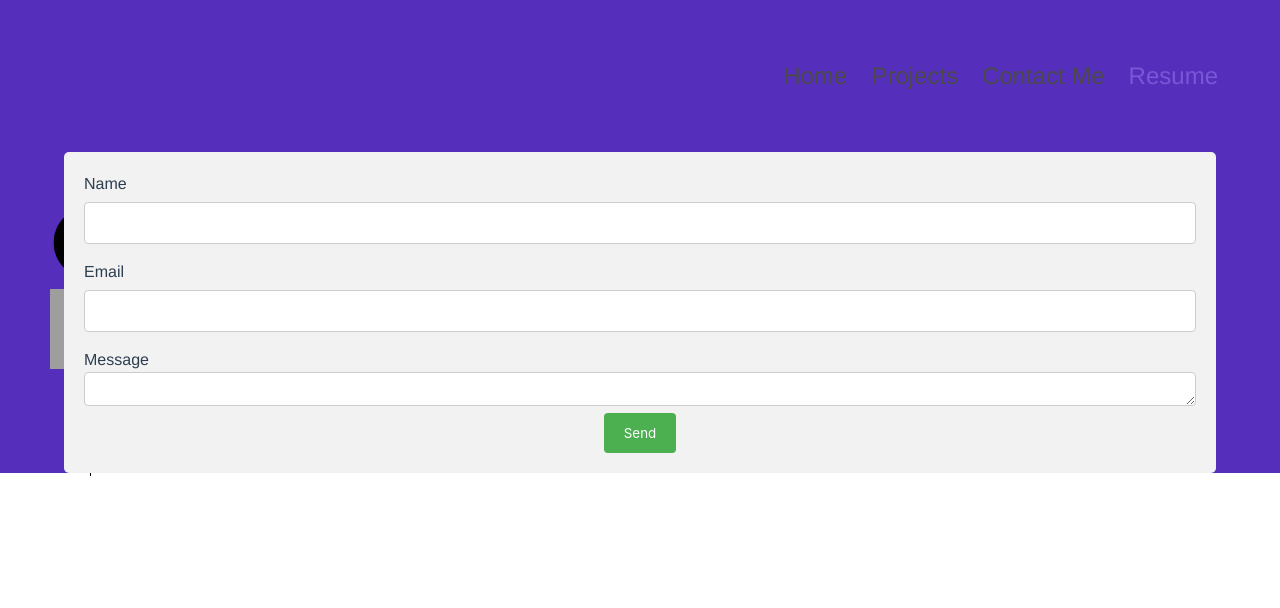
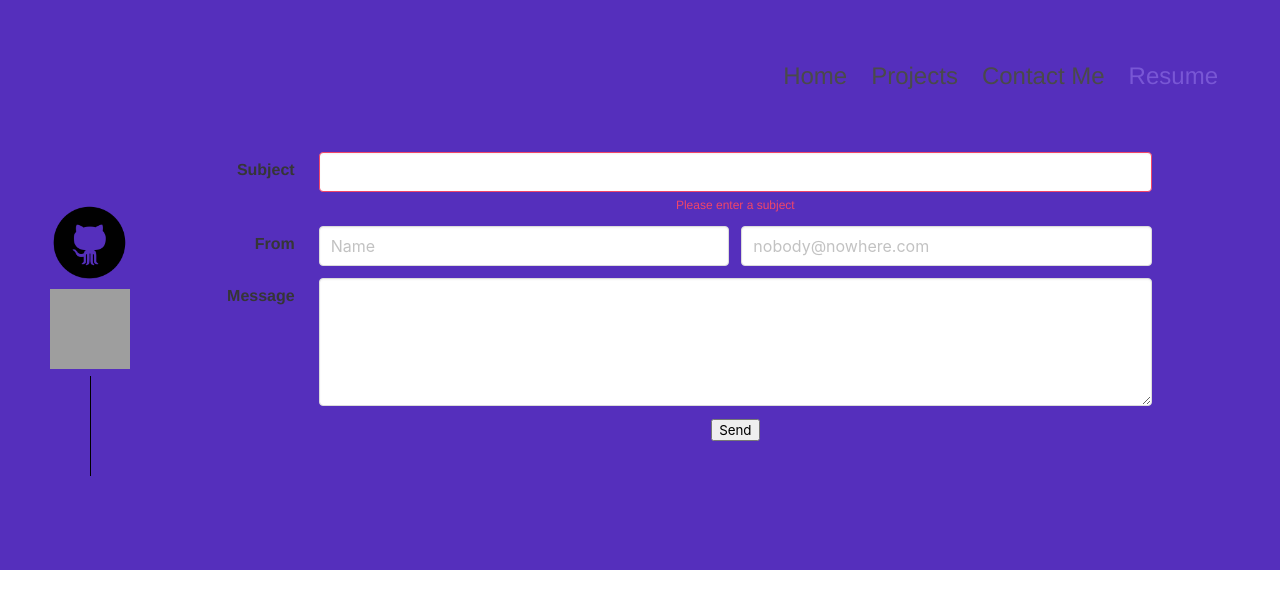
Before and after one commit to svalenzuela1/vue-portfolio, a Vue app: page /#/contact in a window 1280 px wide. Shown: the top 608 px of the page. Built offline with nearby package versions, Linux system fonts and the light colour scheme; grey boxes are pictures that could not be loaded.

Commit message:
able to get form to work with buefy elements

```diff
--- a/package.json
+++ b/package.json
@@ -20,7 +20,6 @@
     "@vue/cli-plugin-eslint": "~4.5.0",
     "@vue/cli-plugin-router": "~4.5.0",
     "@vue/cli-service": "~4.5.0",
-    "axios": "^0.21.1",
     "babel-eslint": "^10.1.0",
     "eslint": "^6.7.2",
     "eslint-plugin-vue": "^6.2.2",
--- a/src/router/index.js
+++ b/src/router/index.js
@@ -4,7 +4,6 @@ import Home from '../views/Home.vue'
 import Projects from '../views/Projects.vue'
 import Contact from '../views/Contact.vue'
 import Successful from "../views/Successful"
-import SubmissionFail from '../views/Failure'
 
 Vue.use(VueRouter)
 
@@ -18,10 +17,6 @@ const routes = [
     path: '/projects',
     name: 'Projects',
     component: Projects,
-    // route level code-splitting
-    // this generates a separate chunk (about.[hash].js) for this route
-    // which is lazy-loaded when the route is visited.
-    // component: () => import(/* webpackChunkName: "about" */ '../views/Projects.vue')
   },
   {
     path: '/contact',
@@ -32,11 +27,6 @@ const routes = [
     path: '/thanks',
     name: 'Successful',
     component: Successful
-  },
-  {
-    path: '/404',
-    name: 'Failure',
-    component: SubmissionFail
   }
 ]
 
--- a/src/views/Contact.vue
+++ b/src/views/Contact.vue
@@ -1,16 +1,41 @@
 <template>
-  <div class="container">
-      <form class="contact-form" @submit.prevent="sendEmail">
-        <label>Name</label>
-        <input type="text" name="user_name">
-        <label>Email</label>
-        <input type="email" name="user_email">
-        <label>Message</label>
-        <textarea name="message"></textarea>
+<!--  <div class="container">-->
+<!--      <form class="contact-form" @submit.prevent="sendEmail">-->
+<!--        <label>Name</label>-->
+<!--        <input type="text" name="user_name">-->
+<!--        <label>Email</label>-->
+<!--        <input type="email" name="user_email">-->
+<!--        <label>Message</label>-->
+<!--        <textarea name="message"></textarea>-->
 
 
-        <input type="submit" value="Send" v-on:click="$router.push('/thanks')">
-      </form>
+<!--        <input type="submit" value="Send" v-on:click="sendEmail">-->
+<!--      </form>-->
+<!--  </div>-->
+
+  <div class="contact-sheet">
+    <section>
+      <form class="contact-form" @submit.prevent="sendEmail">
+    <b-field horizontal label="Subject" type="is-danger" message="Please enter a subject">
+      <b-input name="subject" expanded></b-input>
+    </b-field>
+
+    <b-field horizontal label="From">
+      <b-input name="user_name" placeholder="Name" expanded></b-input>
+      <b-input name="user_email" type="email" placeholder="nobody@nowhere.com" expanded></b-input>
+    </b-field>
+
+    <b-field horizontal label="Message">
+      <b-input type="textarea" name="message"></b-input>
+    </b-field>
+
+    <b-field horizontal><!-- Label left empty for spacing -->
+      <p class="control">
+        <input type="submit" value="Send" v-on:click="sendEmail">
+      </p>
+    </b-field>
+        </form>
+    </section>
   </div>
     </template>
 
@@ -23,19 +48,7 @@ export default {
     sendEmail: (e) => {
       emailjs.sendForm('service_u1jml2x', 'template_hctlnqq', e.target, 'user_OdKcH5LzTxMskLqSISB0r')
 
-      this.$router.push('/thanks')
-
-      // .then((result) => {
-      //   console.log('SUCCESS!', result.status, result.text);
-      //   this.$router.push('thanks')
-      // }, (error) => {
-      //   console.log('FAILED...', error);
-      //   this.$router.push('404')
-      // });
-
-      this.user_name = ''
-      this.user_email = ''
-      this.message = ''
+      alert('Thank you for your email!')
 
     }
   }
@@ -50,50 +63,50 @@ export default {
 }
 </style>
 
-<style>
-.contact-sheet{
-  padding-left: 10%;
-  padding-right: 10%;
-  padding-bottom: 10%;
-}
+<!--<style>-->
+<!--.contact-sheet{-->
+<!--  padding-left: 10%;-->
+<!--  padding-right: 10%;-->
+<!--  padding-bottom: 10%;-->
+<!--}-->
 
-* {box-sizing: border-box;}
+<!--* {box-sizing: border-box;}-->
 
-.container {
-  display: block;
-  margin:auto;
-  text-align: center;
-  border-radius: 5px;
-  background-color: #f2f2f2;
-  padding: 20px;
-  width: 50%;
-}
+<!--.container {-->
+<!--  display: block;-->
+<!--  margin:auto;-->
+<!--  text-align: center;-->
+<!--  border-radius: 5px;-->
+<!--  background-color: #f2f2f2;-->
+<!--  padding: 20px;-->
+<!--  width: 50%;-->
+<!--}-->
 
-label {
-  float: left;
-}
+<!--label {-->
+<!--  float: left;-->
+<!--}-->
 
-input[type=text], [type=email], textarea {
-  width: 100%;
-  padding: 12px;
-  border: 1px solid #ccc;
-  border-radius: 4px;
-  box-sizing: border-box;
-  margin-top: 6px;
-  margin-bottom: 16px;
-  resize: vertical;
-}
+<!--input[type=text], [type=email], textarea {-->
+<!--  width: 100%;-->
+<!--  padding: 12px;-->
+<!--  border: 1px solid #ccc;-->
+<!--  border-radius: 4px;-->
+<!--  box-sizing: border-box;-->
+<!--  margin-top: 6px;-->
+<!--  margin-bottom: 16px;-->
+<!--  resize: vertical;-->
+<!--}-->
 
-input[type=submit] {
-  background-color: #4CAF50;
-  color: white;
-  padding: 12px 20px;
-  border: none;
-  border-radius: 4px;
-  cursor: pointer;
-}
+<!--input[type=submit] {-->
+<!--  background-color: #4CAF50;-->
+<!--  color: white;-->
+<!--  padding: 12px 20px;-->
+<!--  border: none;-->
+<!--  border-radius: 4px;-->
+<!--  cursor: pointer;-->
+<!--}-->
 
-input[type=submit]:hover {
-  background-color: #45a049;
-}
-</style>
+<!--input[type=submit]:hover {-->
+<!--  background-color: #45a049;-->
+<!--}-->
+<!--</style>-->
--- a/src/views/Failure.vue
+++ /dev/null
@@ -1,14 +0,0 @@
-<template>
-  <div>
-    <h1>Oops, looks like something went wrong!</h1>
-    <router-link to="/">
-      <button>Back to Home</button>
-    </router-link>
-  </div>
-</template>
-
-<script>
-export default {
-  name: "SubmissionFail"
-}
-</script>
```
Also changed, not shown: 1 other file (tests, documents, lock files or other folders).
